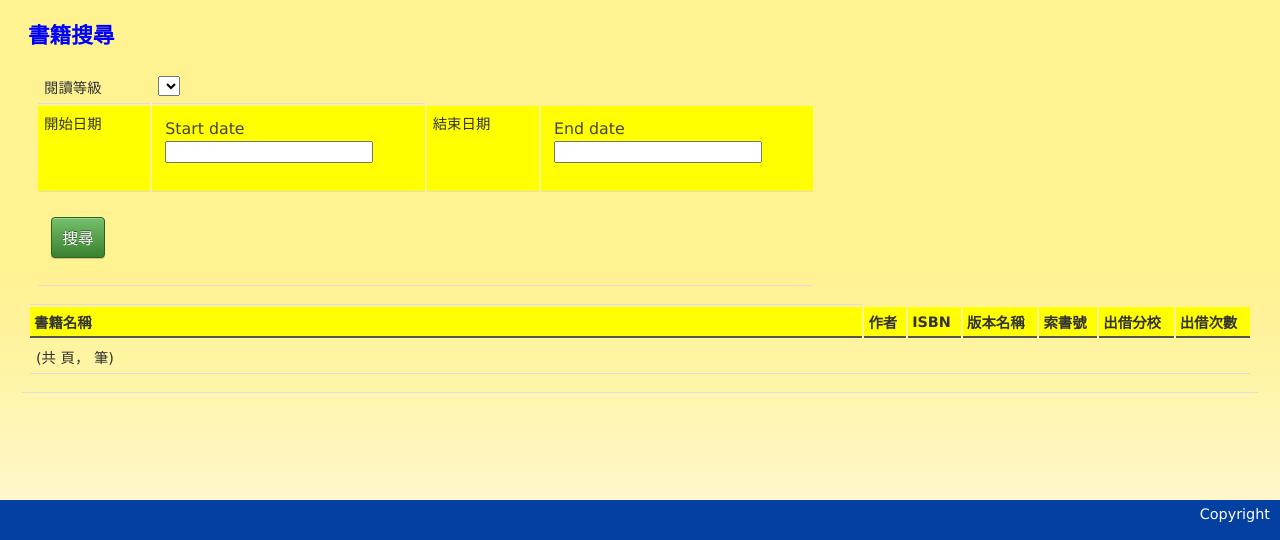
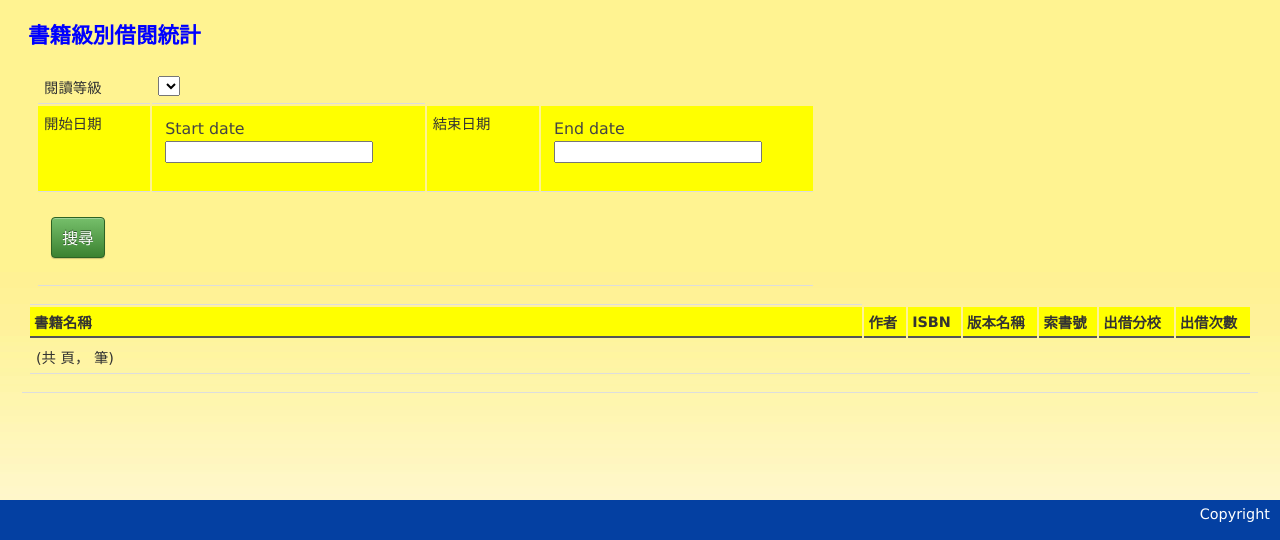
Before and after one commit to 2twn/double-l-bookmanagement, a CakePHP app: the page made by cakephp/app/View/Reports/book_cate_stats.ctp in a window 1280 px wide. Shown: the part 71-611 px from the top of the page. Run offline with PHP 8.4 and a stand-in for CakePHP, Linux system fonts and the light colour scheme; the template is opened without the code that fills it, so the values that code supplies are empty; form fields are guessed from the names that the template uses; some libraries are stand-ins or nearby versions.

Commit message:
修改Title From 書及搜尋 -> 書籍級別借閱統計

```diff
--- a/cakephp/app/View/Reports/book_cate_stats.ctp
+++ b/cakephp/app/View/Reports/book_cate_stats.ctp
@@ -1,5 +1,5 @@
 <div id="pageheader">
-<h1>書籍搜尋</h1>
+<h1>書籍級別借閱統計</h1>
 </div>
 <script type="text/javascript">
     $(function() {
```
